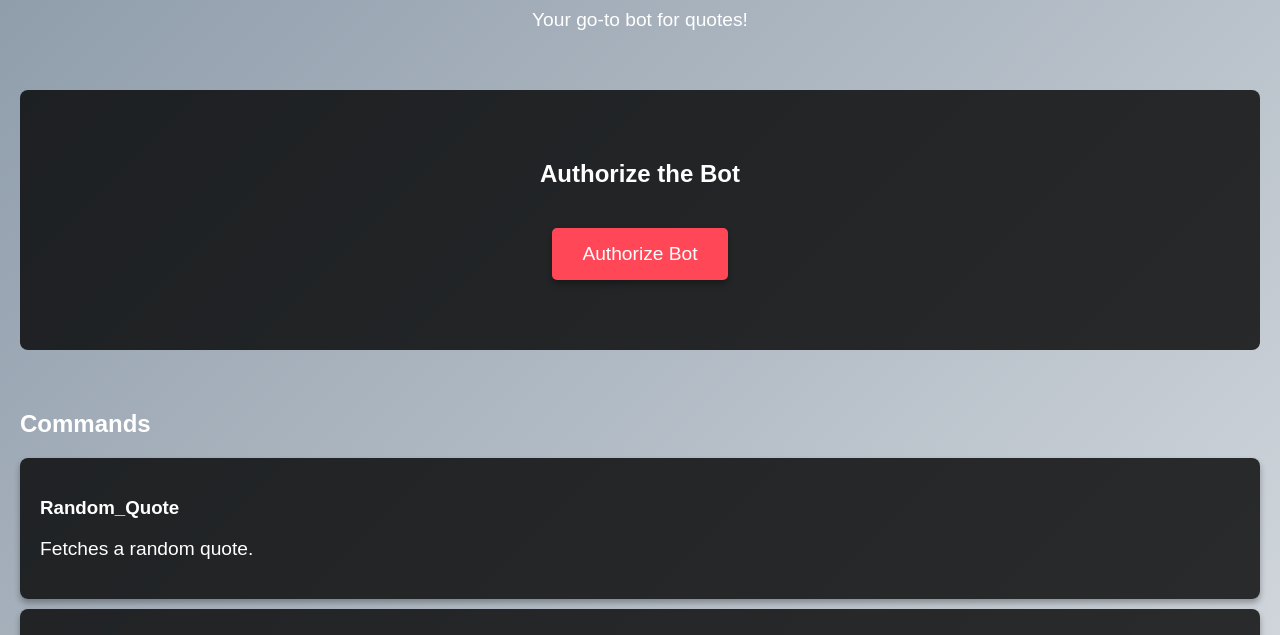
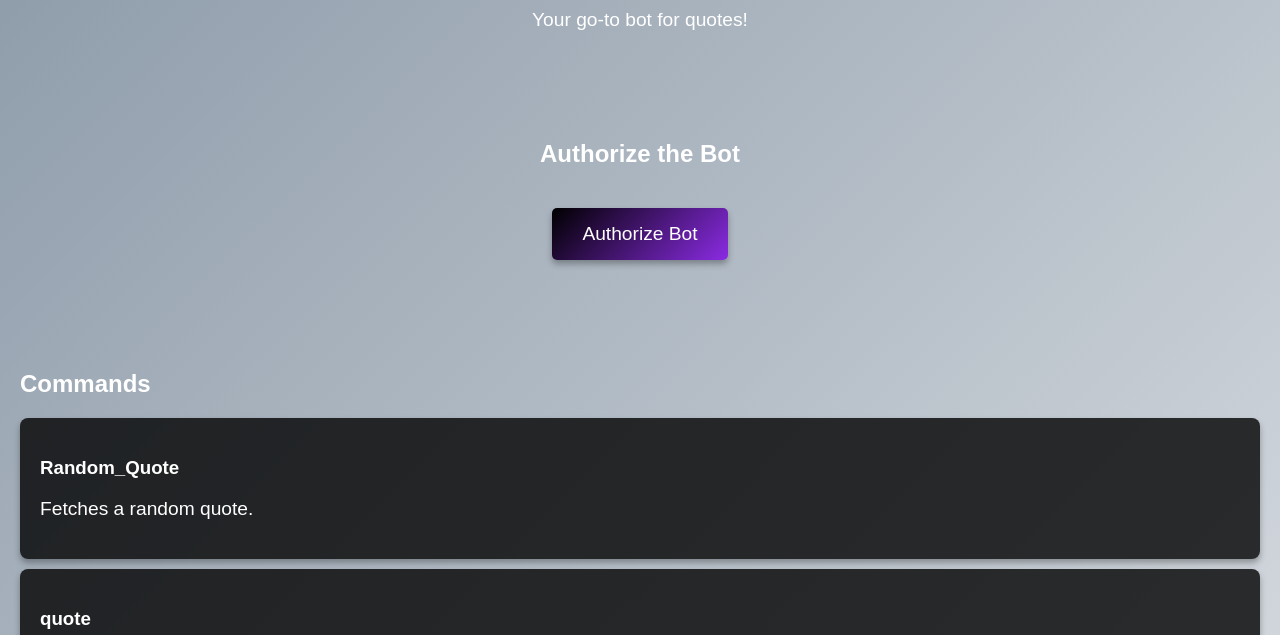
Before and after one commit to trahzi/UserQuote, a plain HTML site: page index.html in a window 1280 px wide. Shown: the part 165-800 px from the top of the page. Drawn offline with Linux system fonts and the light colour scheme.

Commit message:
Update styles.css

```diff
--- a/styles.css
+++ b/styles.css
@@ -74,24 +74,22 @@ p {
     padding: 15px 30px;
     margin: 20px auto;
     color: #fff;
-    background-color: #ff4757;
+    background: linear-gradient(135deg, #000000, #8a2be2);
     text-decoration: none;
     border-radius: 5px;
     font-size: 1.2em;
-    transition: background-color 0.3s;
+    transition: background-color 0.3s, transform 0.3s;
     box-shadow: 0 4px 6px rgba(0, 0, 0, 0.3);
 }
 
 .auth-button:hover {
-    background-color: #e84118;
+    background: linear-gradient(135deg, #000000, #6a0dad);
+    transform: scale(1.05);
 }
 
 #authorize {
     text-align: center;
     padding: 50px 20px;
-    background: rgba(0, 0, 0, 0.8);
-    border-radius: 8px;
-    margin: 20px;
 }
 
 #commands {
```
